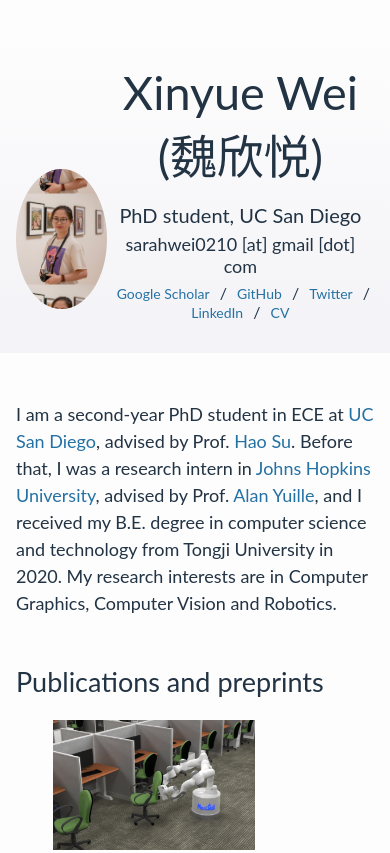
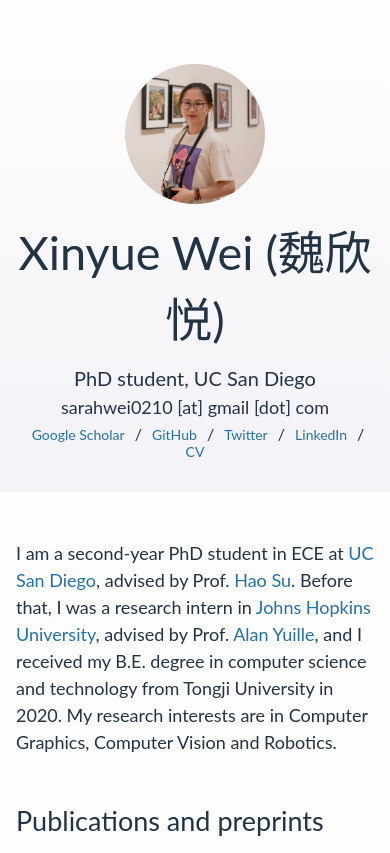
Before and after one commit to SarahWeiii/SarahWeiii.github.io, a plain HTML site: page index.html in a window 390 px wide. Shown: the top 853 px of the page. Drawn offline with Linux system fonts and the light colour scheme.

Commit message:
fix phone bug

```diff
--- a/index.html
+++ b/index.html
@@ -14,7 +14,7 @@
 </head>
 
 <div class="header noselect">
-    <div class="row content" style="display: flex; align-items: center;">
+    <div class="row content">
         <div class="header-profile-picture"></div>
         <div class="header-text">
             <div class="header-name">
```
